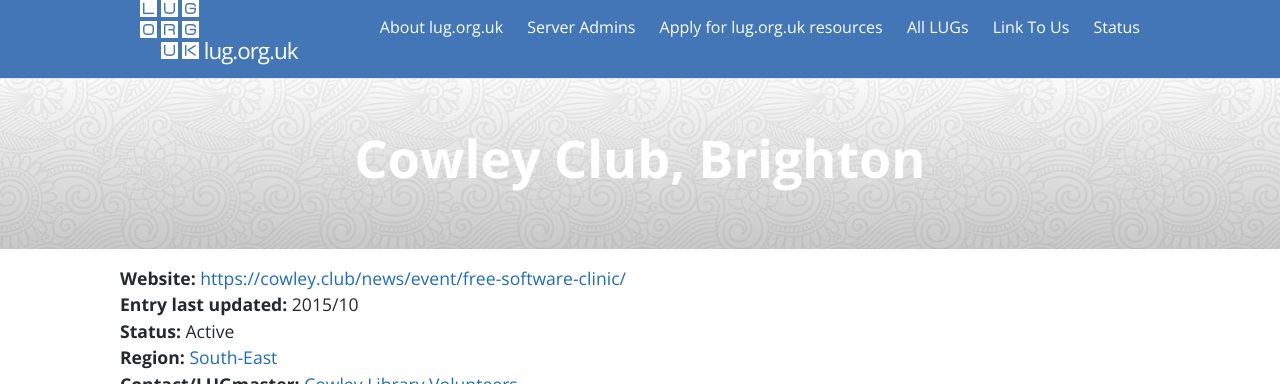
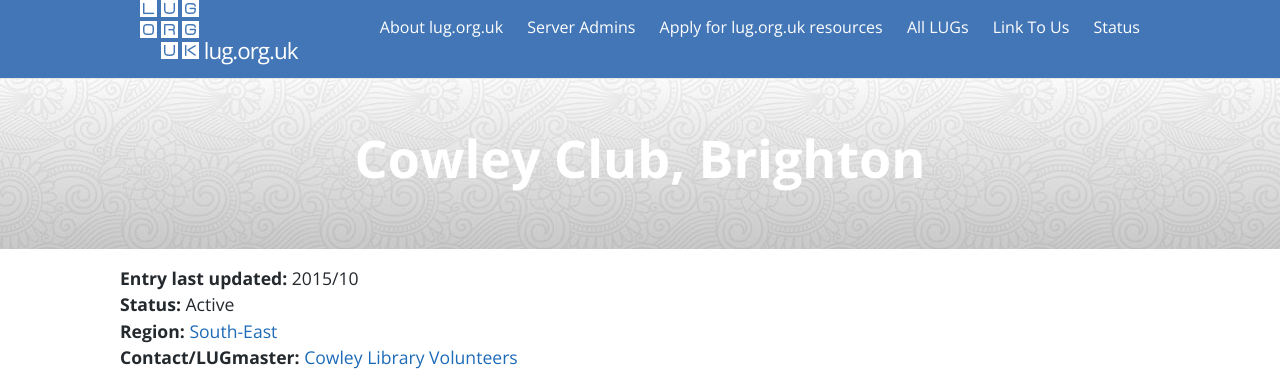
Before and after one commit to lugorguk/lug.org.uk-website, a Jekyll site: the page built from _posts/0000-01-01-Cowley Club, Brighton.md, in a window 1280 px wide, cut to the strip 0-384 px from the top of the page. Built offline with Jekyll 4.4.1, drawn with Linux system fonts in a browser that asks for light colours; some of the changed lines change nothing that is shown.

Commit message:
Removed website link from Cowley Club as it 404s Ref issue #127

```diff
--- a/_posts/0000-01-01-Cowley Club, Brighton.md
+++ b/_posts/0000-01-01-Cowley Club, Brighton.md
@@ -1,7 +1,7 @@
 ---
 layout: lug
 title: Cowley Club, Brighton
-website: https://cowley.club/news/event/free-software-clinic/
+website: ''
 established_date: ''
 status: Active
 last_update: 10/2015
```
